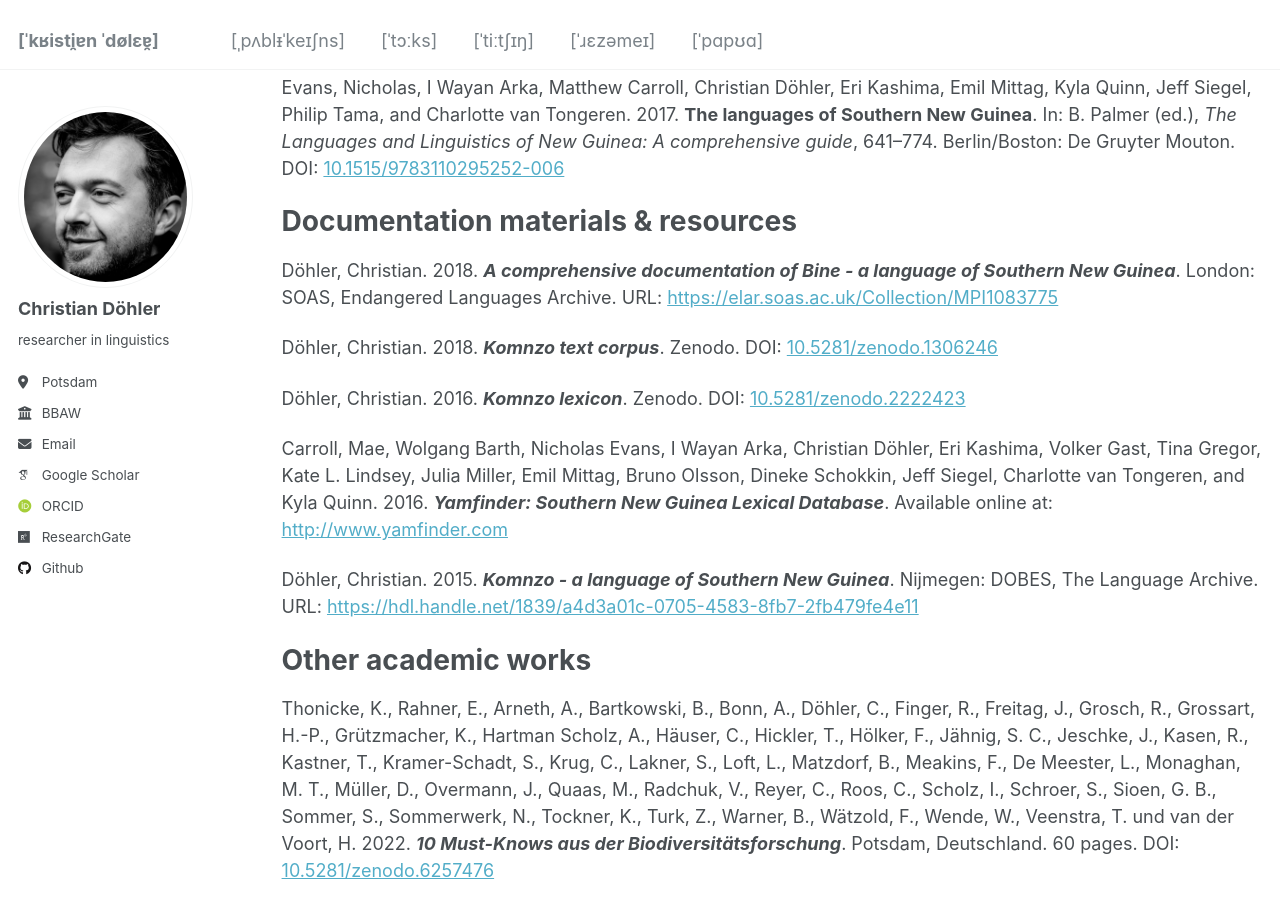
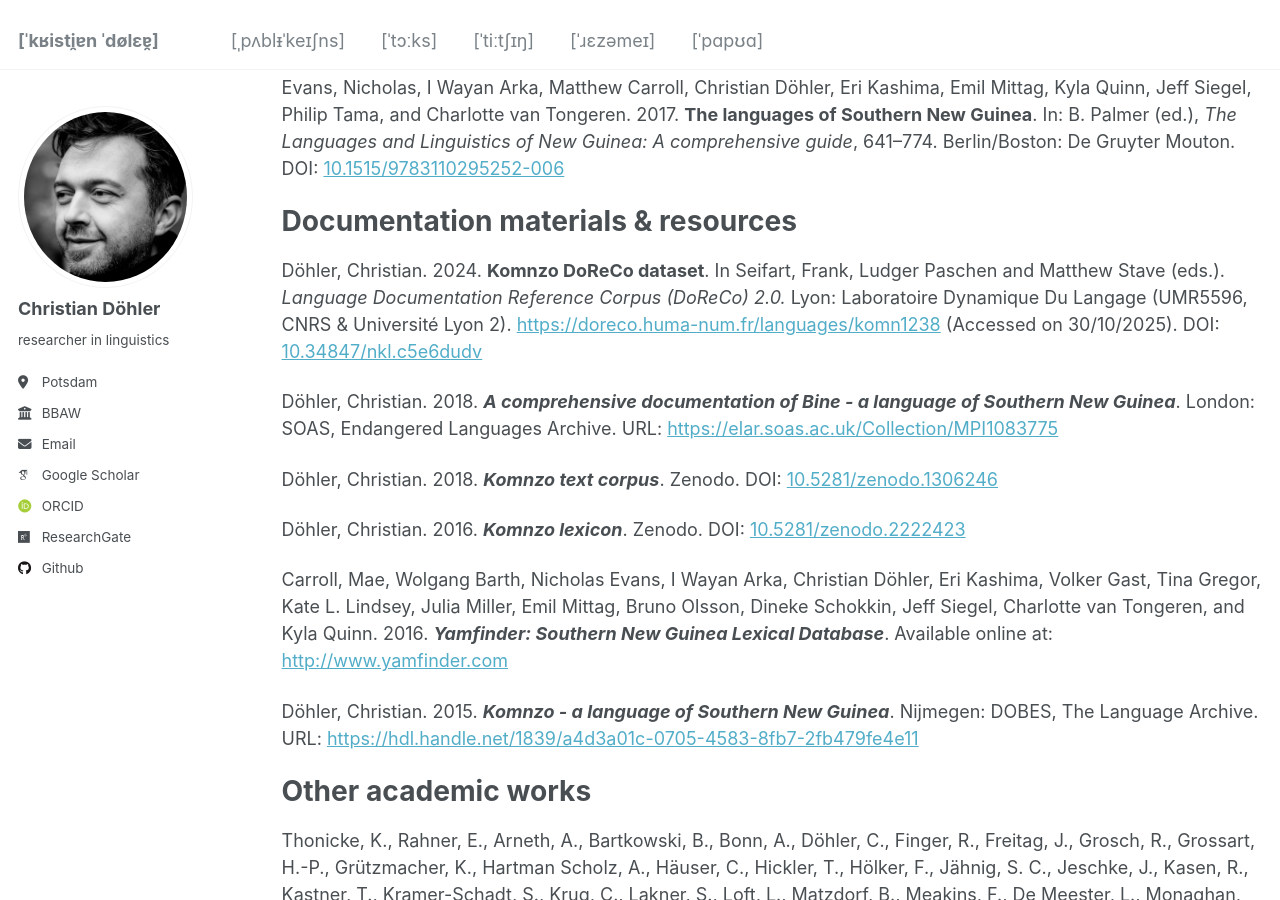
Before and after one commit to chrdoe/chrdoe.github.io, a Jekyll site: the page built from _pages/publications.md, in a window 1280 px wide and 900 px high, scrolled down 1791 px. Built offline with Jekyll 4.4.1, drawn with Linux system fonts in a browser that asks for light colours; some web fonts are replaced.

Commit message:
added DORECO to publications

```diff
--- a/_pages/publications.md
+++ b/_pages/publications.md
@@ -57,6 +57,8 @@ Evans, Nicholas, I Wayan Arka, Matthew Carroll, Christian Döhler, Eri Kashima,
 Documentation materials & resources
 ===
 
+Döhler, Christian. 2024. **Komnzo DoReCo dataset**. In Seifart, Frank, Ludger Paschen and Matthew Stave (eds.). *Language Documentation Reference Corpus (DoReCo) 2.0.* Lyon: Laboratoire Dynamique Du Langage (UMR5596, CNRS & Université Lyon 2). <a href="https://doreco.huma-num.fr/languages/komn1238" target="_blank">https://doreco.huma-num.fr/languages/komn1238</a> (Accessed on 30/10/2025). DOI: <a href="http://doi.org/10.34847/nkl.c5e6dudv" target="_blank">10.34847/nkl.c5e6dudv</a>
+
 Döhler, Christian. 2018. ***A comprehensive documentation of Bine - a language of Southern New Guinea***. London: SOAS, Endangered Languages Archive. URL: <a href="https://elar.soas.ac.uk/Collection/MPI1083775" target="_blank">https://elar.soas.ac.uk/Collection/MPI1083775</a>
 
 Döhler, Christian. 2018. ***Komnzo text corpus***. Zenodo. DOI: <a href="http://doi.org/10.5281/zenodo.1306246" target="_blank">10.5281/zenodo.1306246</a>
```
